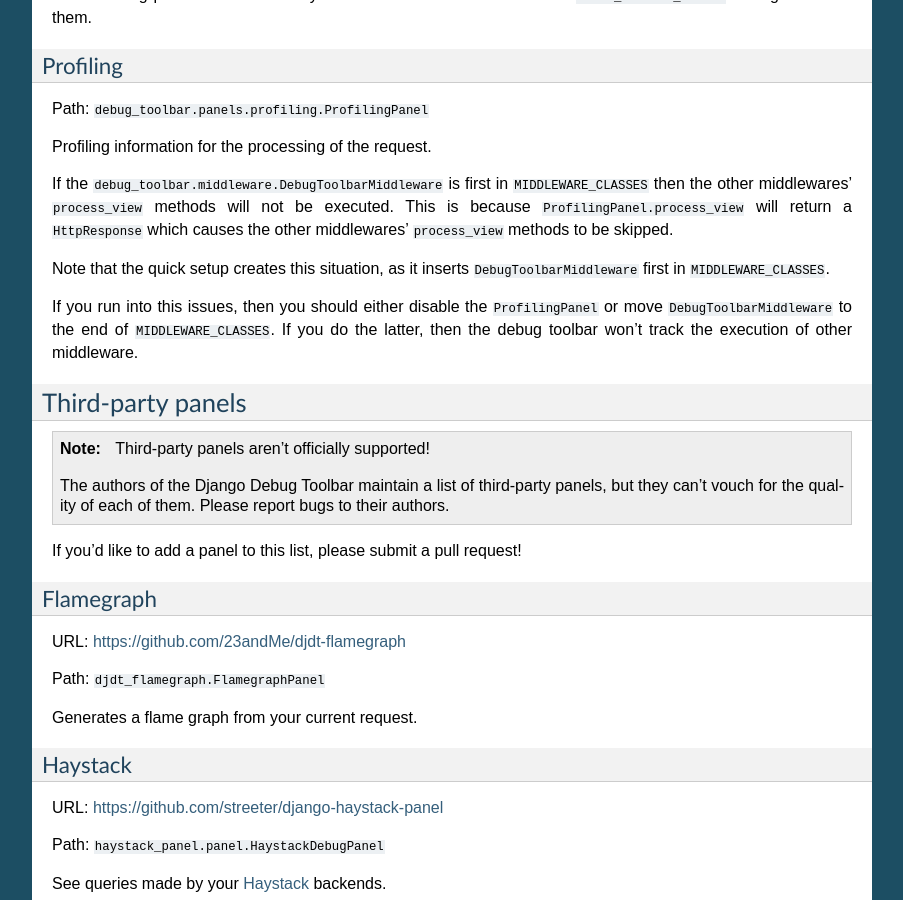
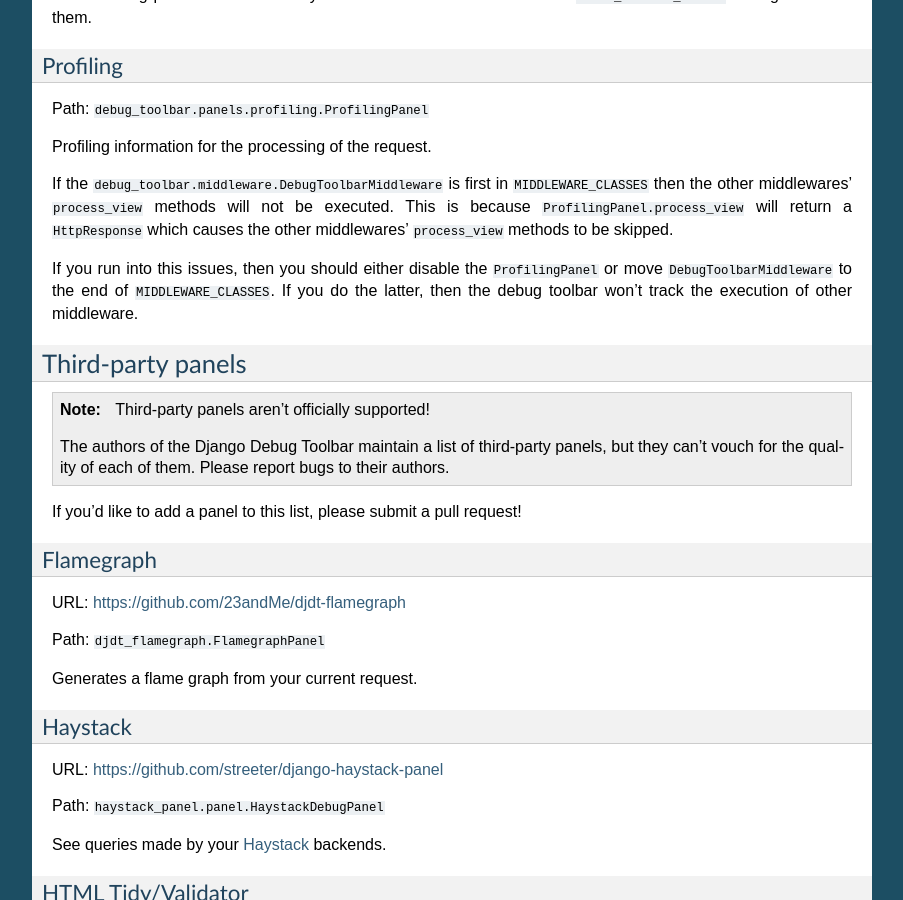
Before and after one commit to jazzband/django-debug-toolbar, a Sphinx documentation site: the page built from docs/panels.rst, in a window 1280 px wide and 900 px high, scrolled down 2056 px. Shown: the whole window, without its empty margins (198-1101 px from the left). Built offline with Sphinx 7.4.7, drawn with Linux system fonts in a browser that asks for light colours.

Commit message:
Remove "quick setup" note from profiling panel docs
Support for automatic or quick setup was removed in
fe74d9b4bf1fceca70ec2d28482295aba782e05d. This mention should also be
removed.

```diff
--- a/docs/panels.rst
+++ b/docs/panels.rst
@@ -125,9 +125,6 @@
 will not be executed. This is because ``ProfilingPanel.process_view`` will
 return a ``HttpResponse`` which causes the other middlewares'
 ``process_view`` methods to be skipped.
-
-Note that the quick setup creates this situation, as it inserts
-``DebugToolbarMiddleware`` first in ``MIDDLEWARE_CLASSES``.
 
 If you run into this issues, then you should either disable the
 ``ProfilingPanel`` or move ``DebugToolbarMiddleware`` to the end of
```
